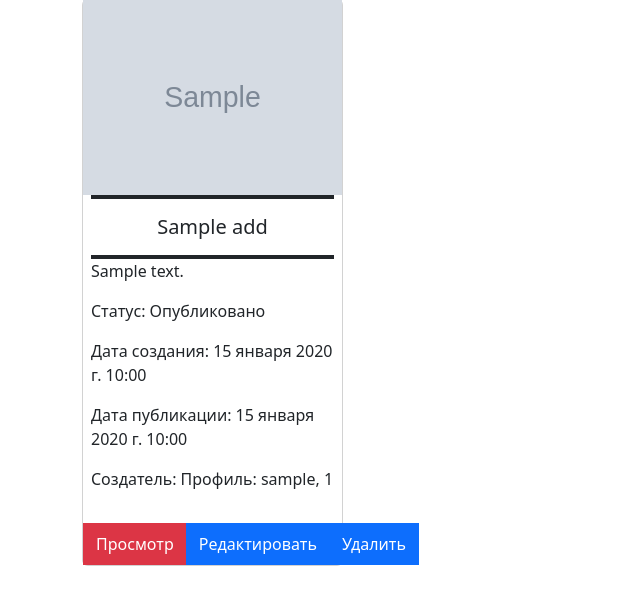
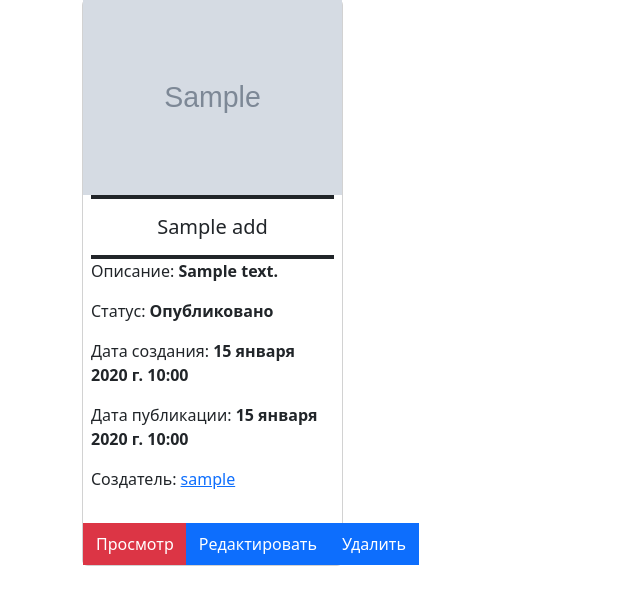
Before and after one commit to stanislavdogai/exam_last, a Django app: page /accounts/profile/1/ in a window 1280 px wide. Shown: the part 279-893 px from the top of the page, without its empty margins (0-640 px from the left). Run offline with Django 4.2, Linux system fonts and the light colour scheme; a user stored in the database is signed in; tables that the repository leaves empty hold one stand-in row (values such as "Sample post"); grey boxes marked "Sample" are stand-in pictures.

Commit message:
Добавлены ссылки для просмотра профилей других пользователей с фильтрацией по модерированным объявлениям

```diff
--- a/source/accounts/models.py
+++ b/source/accounts/models.py
@@ -15,4 +15,4 @@ class Profile(models.Model):
         db_table = 'profile_user'
 
     def __str__(self):
-        return f'Профиль: {self.user.username}, {self.id}'
+        return f'{self.user.username}'
--- a/source/accounts/urls.py
+++ b/source/accounts/urls.py
@@ -1,7 +1,7 @@
 from django.contrib.auth.views import LogoutView, LoginView
 from django.urls import path
 
-from accounts.views import ProfileDetailView, ProfileUpdateView
+from accounts.views import ProfileDetailView, ProfileUpdateView, UserDetailView
 
 app_name = 'accounts'
 
@@ -9,5 +9,7 @@ urlpatterns = [
     path('login/', LoginView.as_view(template_name='registration/login.html'), name='login'),
     path('logout/', LogoutView.as_view(), name='logout'),
     path('profile/<int:pk>/', ProfileDetailView.as_view(), name='profile'),
-    path('profile/<int:pk>/update/', ProfileUpdateView.as_view(), name='profile_update')
+    path('profile/view/<int:pk>/', UserDetailView.as_view(), name='user'),
+    path('profile/<int:pk>/update/', ProfileUpdateView.as_view(), name='profile_update'),
+
 ]
--- a/source/accounts/views.py
+++ b/source/accounts/views.py
@@ -1,7 +1,6 @@
 from django.contrib.auth import get_user_model
 from django.contrib.auth.mixins import PermissionRequiredMixin
 from django.core.paginator import Paginator
-from django.shortcuts import render
 from django.views.generic import DetailView, UpdateView
 
 from accounts.forms import ProfileForm
@@ -48,3 +47,25 @@
 
     def has_permission(self):
         return super().has_permission() or self.request.user == self.get_object()
+
+class UserDetailView(DetailView):
+    model = get_user_model()
+    template_name = 'profile_view.html'
+    context_object_name = 'profile'
+    paginated_by = 4
+    paginate_related_orphans = 0
+    permission_required = 'webapp.view_profile'
+
+    def get_context_data(self, **kwargs):
+        profile = self.get_object().profile
+        paginator = Paginator(
+            profile.adds.filter(status='public'),
+            self.paginated_by,
+            self.paginate_related_orphans
+        )
+        page_number = self.request.GET.get('page', '1')
+        page = paginator.get_page(page_number)
+        kwargs['page_obj'] = page
+        kwargs['adds'] = page.object_list
+        kwargs['is_paginated'] = page.has_other_pages()
+        return super(UserDetailView, self).get_context_data(**kwargs)
--- a/source/webapp/templates/adds/list_moderated.html
+++ b/source/webapp/templates/adds/list_moderated.html
@@ -8,7 +8,6 @@
     {% if adds %}
     <div class="row row-cols-1 row-cols-sm-2 row-cols-md-3 row-cols-lg-4 mt-5">
         {% for ad in adds %}
-            {{ ad.id }}
             <div class="col">
                  <div class="card h-100">
                     <img src="{{ ad.image.url }}" class="card-img-top rounded-0" alt="...">
@@ -20,7 +19,7 @@
                         <p class="card-text text-style">Статус: {{ ad.get_status_display }}</p>
                         <p class="card-text text-style">Дата создания: {{ ad.created_at }}</p>
                         <p class="card-text text-style">Дата публикации: {{ ad.public_at }}</p>
-                        <p class="card-text text-style">Создатель: {{ ad.author }}</p>
+                        <p>Создатель: <a href="{% url 'accounts:user' ad.author.id %}">{{ ad.author }}</a></p>
                     </div>
                     <div class="btn-group w-100" role="group" aria-label="Basic example">
                         <a href="{% url 'webapp:adds_detail_moderated' ad.id %}" class="btn btn-danger rounded-0 py-2 bot-buttons-style">Просмотр</a>
--- a/source/webapp/templates/partial/adds_list.html
+++ b/source/webapp/templates/partial/adds_list.html
@@ -12,11 +12,11 @@
                         <div class="tittle-card border-top text-center border-bottom border-dark border-4">
                             <h5 class="card-title my-3 bot-name">{{ ad.title }}</h5>
                         </div>
-                        <p class="card-text text-style">{{ ad.text }}</p>
-                        <p class="card-text text-style">Статус: {{ ad.get_status_display }}</p>
-                        <p class="card-text text-style">Дата создания: {{ ad.created_at }}</p>
-                        <p class="card-text text-style">Дата публикации: {{ ad.public_at }}</p>
-                        <p>Создатель: {{ ad.author }}</p>
+                        <p class="card-text text-style">Описание: <b>{{ ad.text }}</b></p>
+                        <p class="card-text text-style">Статус: <b>{{ ad.get_status_display }}</b></p>
+                        <p class="card-text text-style">Дата создания: <b>{{ ad.created_at }}</b></p>
+                        <p class="card-text text-style">Дата публикации: <b>{{ ad.public_at }}</b></p>
+                        <p>Создатель: <a href="{% url 'accounts:user' ad.author.id %}">{{ ad.author }}</a></p>
                     </div>
                     <div class="btn-group w-100" role="group" aria-label="Basic example">
                         <a href="{% url 'webapp:adds_detail' ad.id %}" class="btn btn-danger rounded-0 py-2 bot-buttons-style">Просмотр</a>
--- a/source/webapp/views.py
+++ b/source/webapp/views.py
@@ -59,7 +59,7 @@ class ListModeratedAdds(PermissionRequiredMixin, ListView):
 
     def get_queryset(self):
         queryset = super().get_queryset()
-        return queryset.order_by("-public_at").exclude(status='public').exclude(status='delete')
+        return queryset.exclude(status='public').exclude(status='delete')
 
 
 
```
